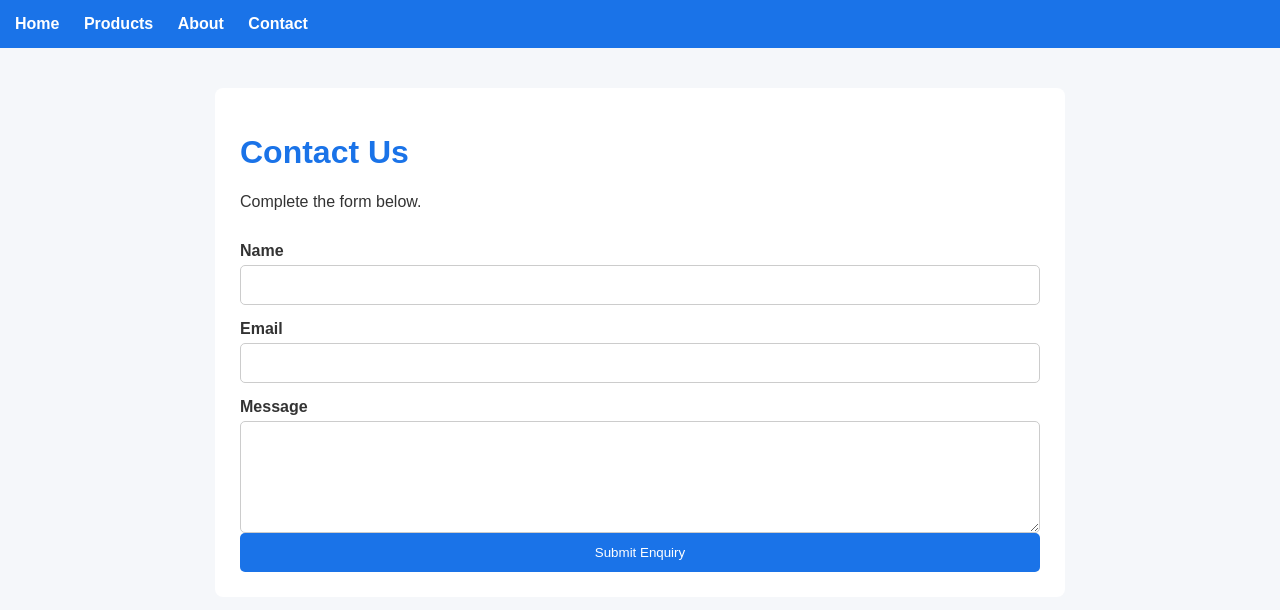
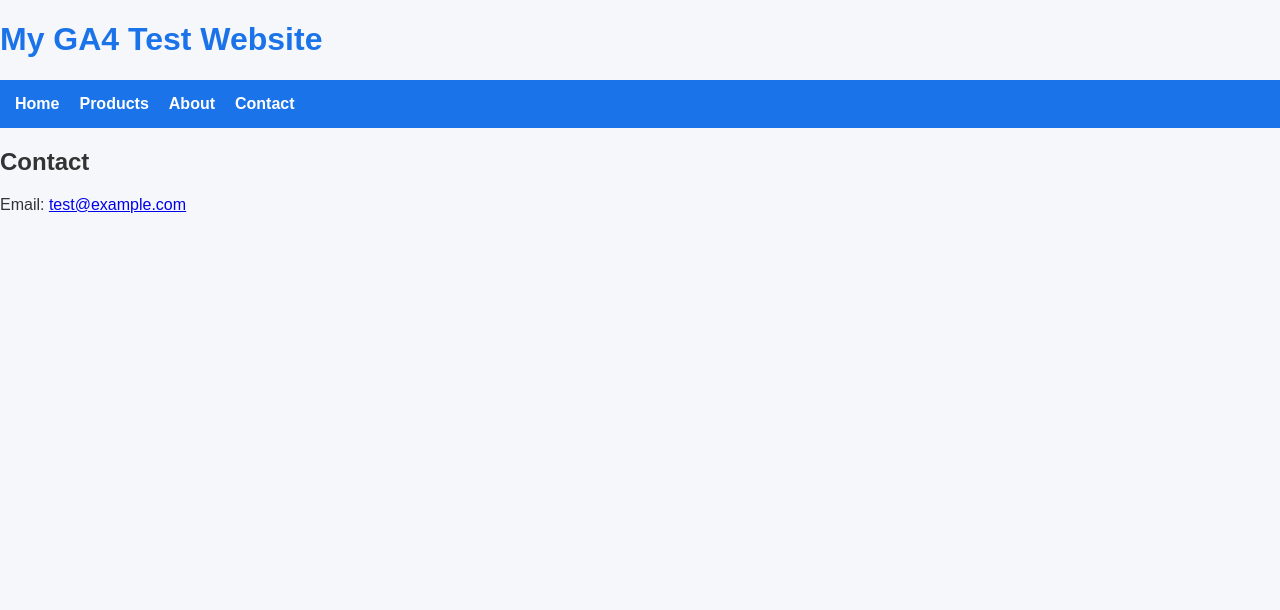
Before and after one commit to Sajith-data/Test-Website, a plain HTML site: page contact.html in a window 1280 px wide. Drawn offline with Linux system fonts and the light colour scheme.

Commit message:
Refactor contact.html to simplify structure
Removed Google Tag Manager script and form elements. Added contact information and updated HTML structure.

```diff
--- a/contact.html
+++ b/contact.html
@@ -1,63 +1,17 @@
 <!DOCTYPE html>
 <html lang="en">
 <head>
-    <script async src="https://www.googletagmanager.com/gtm.js?id=GTM-5XDZP6DF"></script>
-<script>
-  window.dataLayer = window.dataLayer || [];
-  function gtag(){dataLayer.push(arguments);}
-  gtag('js', new Date());
-</script>
-    <meta charset="UTF-8">
-    <meta name="viewport" content="width=device-width, initial-scale=1.0">
-    <title>Contact - My GA4 Test Website</title>
-    <link rel="stylesheet" href="style.css">
+<meta charset="utf-8">
+<meta name="viewport" content="width=device-width, initial-scale=1">
+<title>Contact - My GA4 Test Website</title>
+<script>window.dataLayer = window.dataLayer || [];</script>
+<script>(function(w,d,s,l,i){w[l]=w[l]||[];w[l].push({"gtm.start":new Date().getTime(),event:"gtm.js"});var f=d.getElementsByTagName(s)[0],j=d.createElement(s),dl=l!="dataLayer"?"&l="+l:"";j.async=true;j.src="https://www.googletagmanager.com/gtm.js?id="+i+dl;f.parentNode.insertBefore(j,f);})(window,document,"script","dataLayer","GTM-5XDZP6DF");</script>
+<link rel="stylesheet" href="style.css">
 </head>
-
 <body>
-
-<nav>
-    <a href="index.html">Home</a>
-    <a href="products.html">Products</a>
-    <a href="about.html">About</a>
-    <a href="contact.html">Contact</a>
-</nav>
-
-<main>
-    <h1>Contact Us</h1>
-
-    <p>Complete the form below.</p>
-
-    <form action="thank-you.html" method="get">
-
-        <label for="name">Name</label>
-        <input
-            type="text"
-            id="name"
-            name="name"
-            required
-        >
-
-        <label for="email">Email</label>
-        <input
-            type="email"
-            id="email"
-            name="email"
-            required
-        >
-
-        <label for="message">Message</label>
-        <textarea
-            id="message"
-            name="message"
-            rows="5"
-        ></textarea>
-
-        <button type="submit" id="submit-enquiry">
-            Submit Enquiry
-        </button>
-
-    </form>
-</main>
-
+<h1>My GA4 Test Website</h1>
+<nav><a href="index.html">Home</a><a href="products.html">Products</a><a href="about.html">About</a><a href="contact.html">Contact</a></nav>
+<h2>Contact</h2>
+<p>Email: <a href="mailto:test@example.com">test@example.com</a></p>
 </body>
 </html>
```
